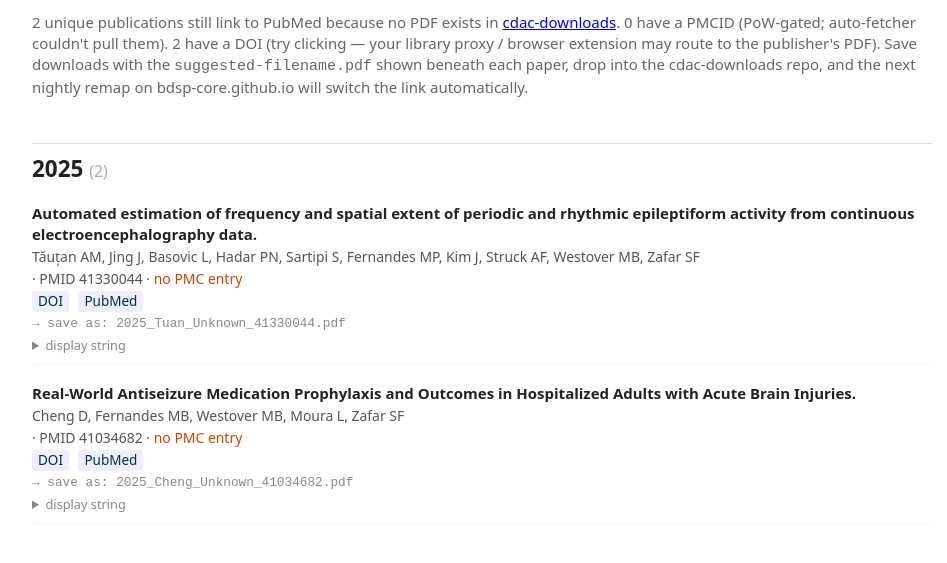
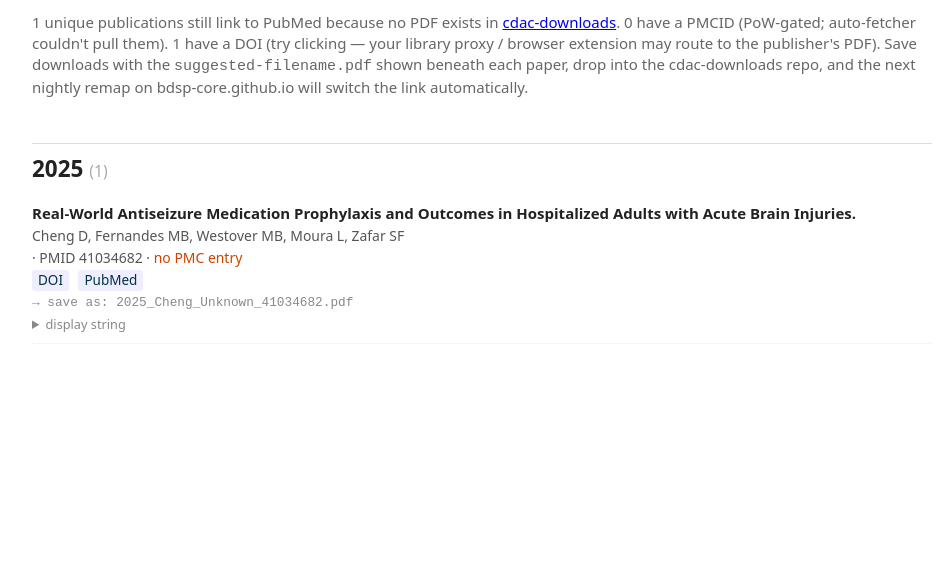
Before and after one commit to bdsp-core/cdac-downloads, a plain HTML site: page missing/index.html in a window 1280 px wide. Shown: the part 75-638 px from the top of the page, without its empty margins (158-1105 px from the left). Drawn offline with Linux system fonts and the light colour scheme.

Commit message:
Refresh missing/ report

```diff
--- a/missing/index.html
+++ b/missing/index.html
@@ -24,24 +24,16 @@
 <body>
 <h1>CDAC publications — still missing PDFs</h1>
 <p class="summary">
-  2 unique publications still link to PubMed because no PDF exists in
+  1 unique publications still link to PubMed because no PDF exists in
   <a href="https://github.com/bdsp-core/cdac-downloads">cdac-downloads</a>.
   0 have a PMCID (PoW-gated; auto-fetcher couldn't pull them).
-  2 have a DOI (try clicking — your library proxy / browser extension
+  1 have a DOI (try clicking — your library proxy / browser extension
   may route to the publisher's PDF). Save downloads with the
   <code>suggested-filename.pdf</code> shown beneath each paper, drop into
   the cdac-downloads repo, and the next nightly remap on
   bdsp-core.github.io will switch the link automatically.
 </p>
-<h2>2025 <span style="color:#aaa;font-weight:normal;font-size:0.7em">(2)</span></h2><div class="paper">
-  <div class="title">Automated estimation of frequency and spatial extent of periodic and rhythmic epileptiform activity from continuous electroencephalography data.</div>
-  <div class="meta">Tăuțan AM, Jing J, Basovic L, Hadar PN, Sartipi S, Fernandes MP, Kim J, Struck AF, Westover MB, Zafar SF</div>
-  <div class="meta"><i></i> · PMID 41330044 · <span class="nopmcid">no PMC entry</span></div>
-  <div class="links"><a href="https://doi.org/10.1088/1741-2552/ae2716">DOI</a><a href="https://pubmed.ncbi.nlm.nih.gov/41330044/">PubMed</a></div>
-  <div class="filename">→ save as: 2025_Tuan_Unknown_41330044.pdf</div>
-  <details><summary>display string</summary><div class="display">Journal of neural engineering. 2025. doi: 10.1088/1741-2552/ae2716. PMID: 41330044.</div></details>
-</div>
-<div class="paper">
+<h2>2025 <span style="color:#aaa;font-weight:normal;font-size:0.7em">(1)</span></h2><div class="paper">
   <div class="title">Real-World Antiseizure Medication Prophylaxis and Outcomes in Hospitalized Adults with Acute Brain Injuries.</div>
   <div class="meta">Cheng D, Fernandes MB, Westover MB, Moura L, Zafar SF</div>
   <div class="meta"><i></i> · PMID 41034682 · <span class="nopmcid">no PMC entry</span></div>
--- a/missing/missing-papers.csv
+++ b/missing/missing-papers.csv
@@ -1,3 +1,2 @@
 PMID,Title,Authors,Year,Journal,PMCID,DOI,Suggested Filename
-41330044,Automated estimation of frequency and spatial extent of periodic and rhythmic epileptiform activity from continuous electroencephalography data.,"Tăuțan AM, Jing J, Basovic L, Hadar PN, Sartipi S, Fernandes MP, Kim J, Struck AF, Westover MB, Zafar SF",2025,,,10.1088/1741-2552/ae2716,2025_Tuan_Unknown_41330044.pdf
 41034682,Real-World Antiseizure Medication Prophylaxis and Outcomes in Hospitalized Adults with Acute Brain Injuries.,"Cheng D, Fernandes MB, Westover MB, Moura L, Zafar SF",2025,,,10.1007/s12028-025-02345-7,2025_Cheng_Unknown_41034682.pdf
```
